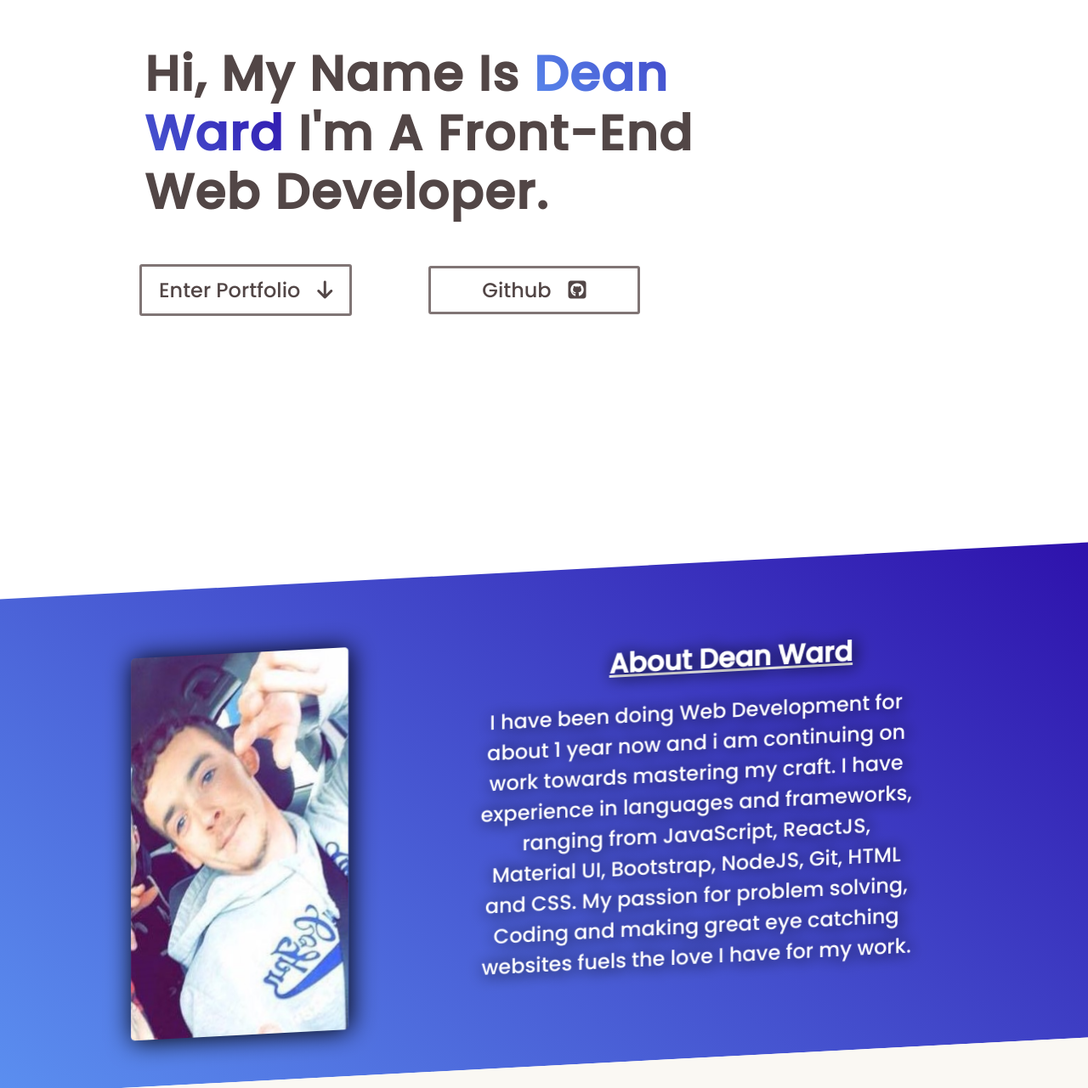
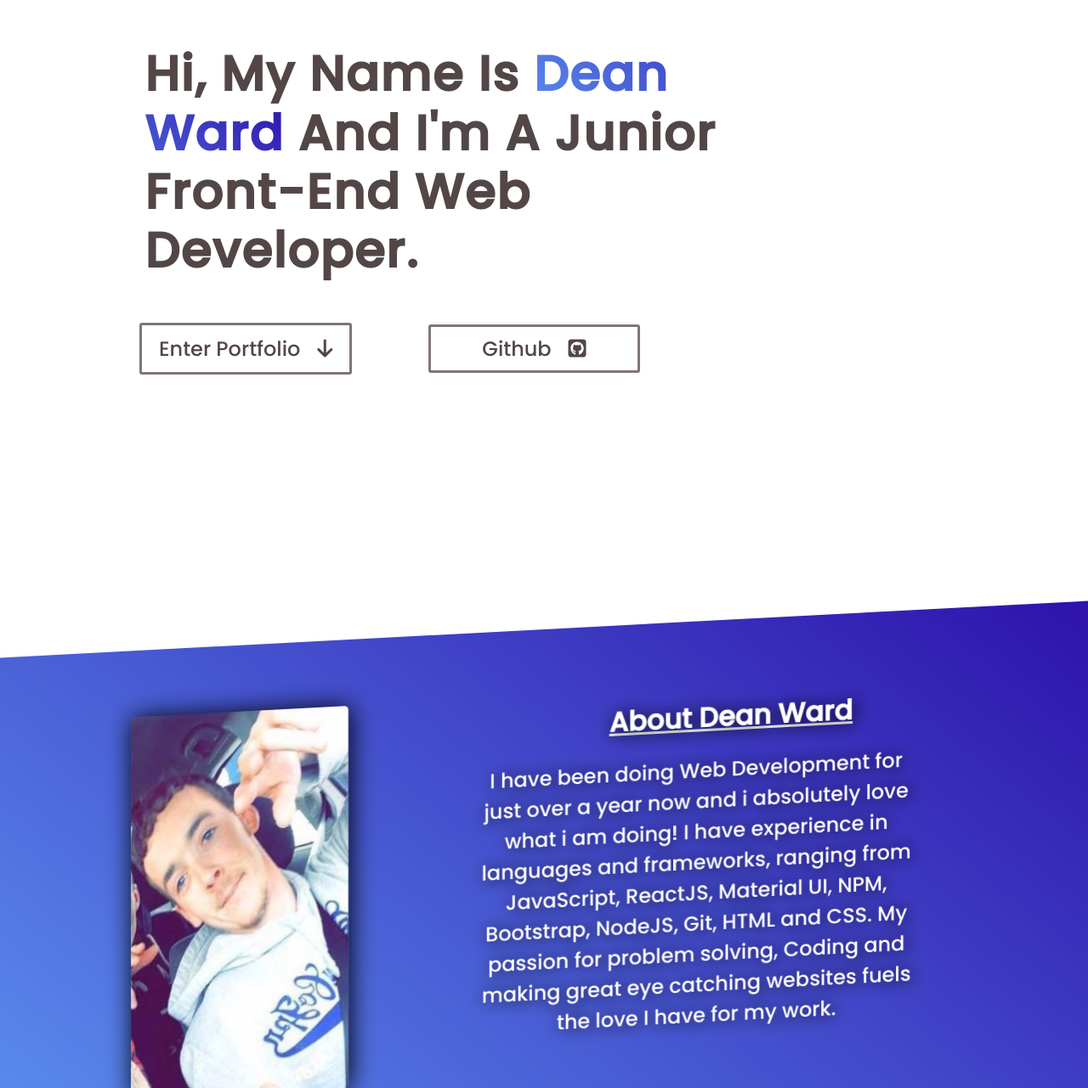
Before and after one commit to Deaano/another-portfolio, a React (Create React App) app: page / in a window 1280 px wide. Shown: the part 189-1470 px from the top of the page at 85% size. Built offline with nearby package versions, Linux system fonts and the light colour scheme.

Commit message:
change picture

```diff
--- a/src/App.js
+++ b/src/App.js
@@ -10,12 +10,14 @@ import './App.css'
 
 function App() {
   return (
-    <div>
+
+   <div>
       <Header />
       <HeaderButton />
       <About />
       <Projects />
       <Contact />
+
     </div>
   );
 }
--- a/src/compnents/About.jsx
+++ b/src/compnents/About.jsx
@@ -8,15 +8,15 @@ function About() {
 
     <div id='about' className='about-container'>
         <Fade left>
-            <img className='about-img' alt='' src={Me} />
+            <img className='about-img' alt='me' src={Me} />
         </Fade>
 
         <Fade right>
             <div className='about-text-container'>
                 <h3 className='about-me-header'>About Dean Ward</h3>
                 <p className='about-me-paragraph'>
-                    I have been doing Web Development for about 1 year now and i am continuing on work towards mastering my craft.
-                    I have experience in languages and frameworks, ranging from JavaScript, ReactJS, Material UI, Bootstrap, NodeJS, Git, HTML and CSS.
+                    I have been doing Web Development for just over a year now and i absolutely love what i am doing!
+                    I have experience in languages and frameworks, ranging from JavaScript, ReactJS, Material UI, NPM, Bootstrap, NodeJS, Git, HTML and CSS.
                     My passion for problem solving, Coding and making great eye catching websites fuels the love I have for my work.
                 </p>
             </div>
--- a/src/compnents/Contact.css
+++ b/src/compnents/Contact.css
@@ -148,7 +148,7 @@
     }
 
     .contact-container{
-        height: 55vh;
+        height: 62vh;
     }
 
     .contact-title{
@@ -213,4 +213,8 @@
     .clicked-title{
         margin-top: -30px;
     }
+    .container-cover{
+        height: 66vh;
+
+    }
 }
--- a/src/compnents/Header.jsx
+++ b/src/compnents/Header.jsx
@@ -8,7 +8,7 @@ function Header() {
 
             <h1 className='title'>Hi, My Name Is
             <span className='title-span'> Dean Ward </span>
-            I'm A Front-End Web Developer.
+            And I'm A Junior Front-End Web Developer.
             </h1>
 
         </div>
```
